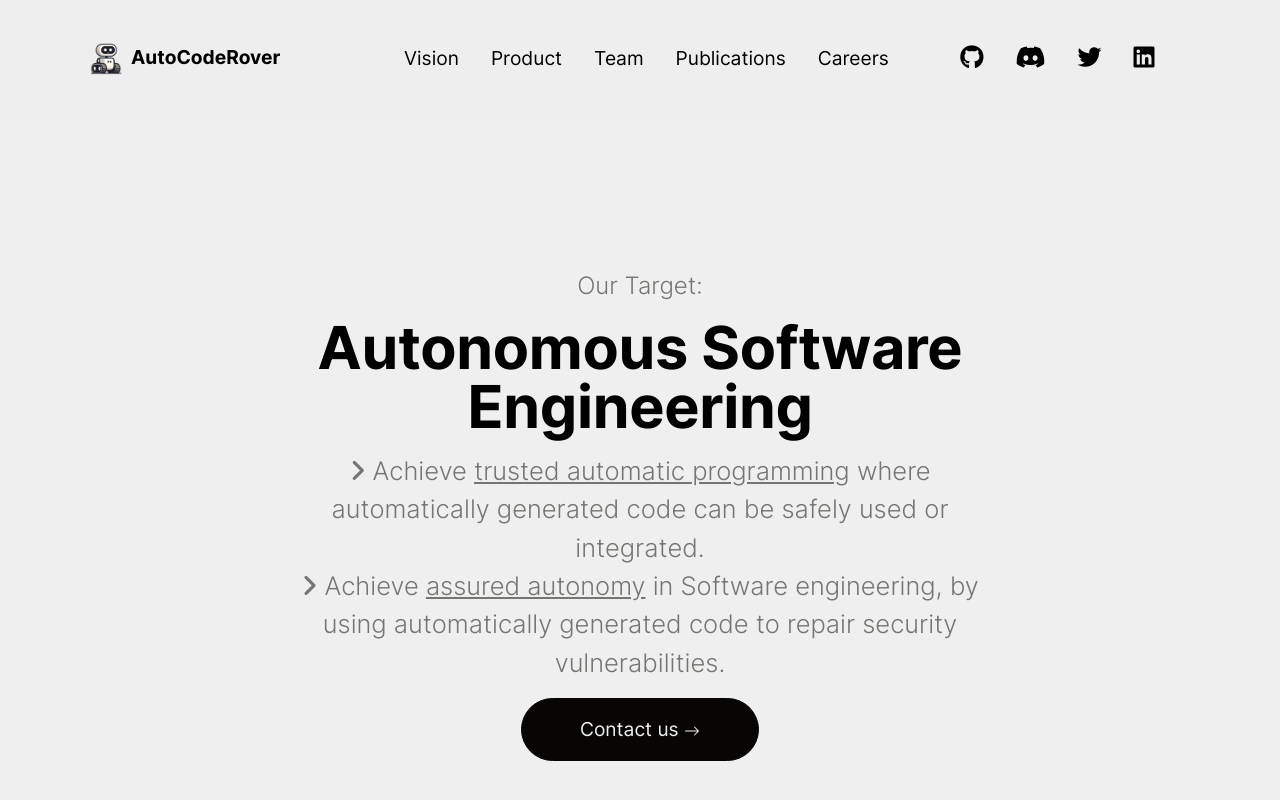
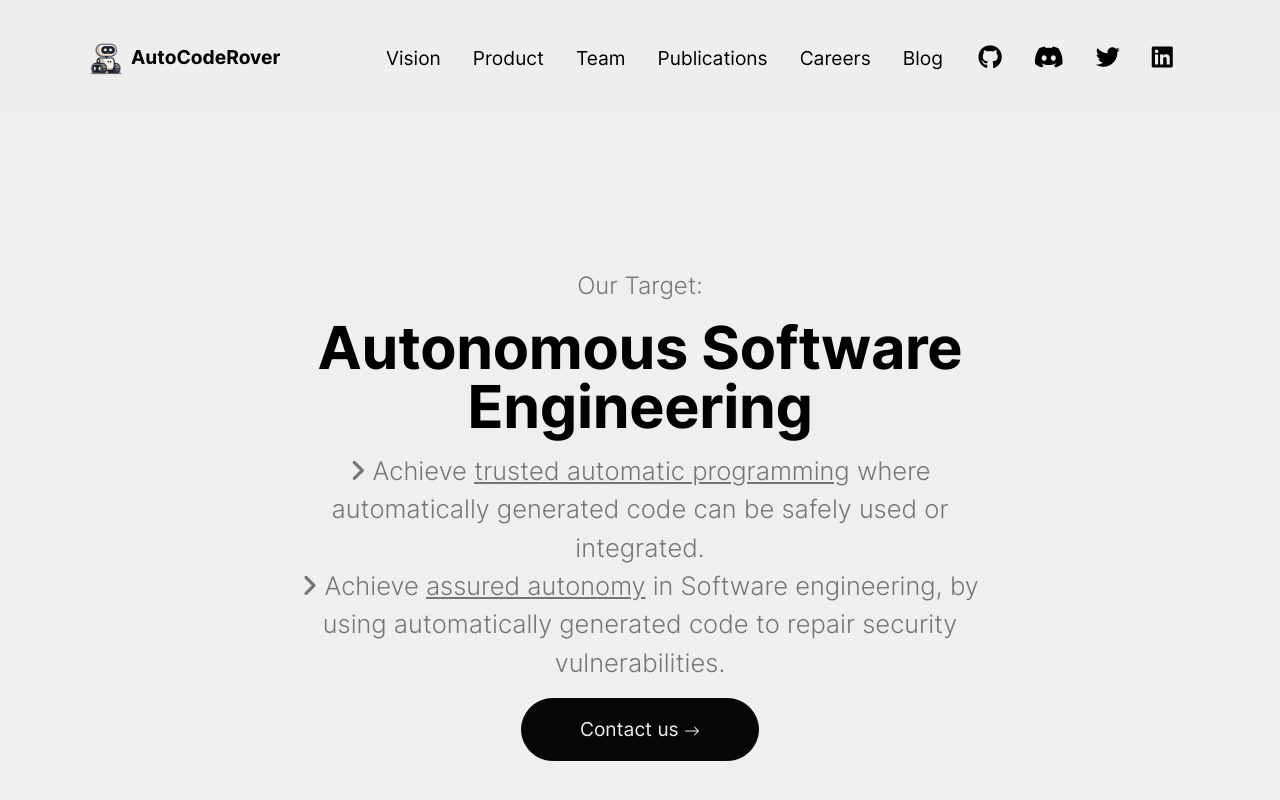
Before and after one commit to AutoCodeRoverSG/autocoderoversg.github.io, a plain HTML site: page index.html in a window 1280 px wide. Shown: the top 800 px of the page. Drawn offline with nearby package versions, Linux system fonts and the light colour scheme.

Commit message:
add link to blog

```diff
--- a/index.html
+++ b/index.html
@@ -183,6 +183,13 @@
                     Careers
                 </a>
             </li>
+            <li class="nav-item">
+                <a class="nav-link fs-6" href="https://medium.com/@autocoderover" aria-label="Vacancies">
+                    Blog
+                </a>
+            </li>
+
+
         </ul>
 
         <ul
```
Also changed, not shown: product.html (+5 -0 lines), publications.html (+5 -0 lines), team.html (+5 -0 lines), vacancy.html (+6 -0 lines).
